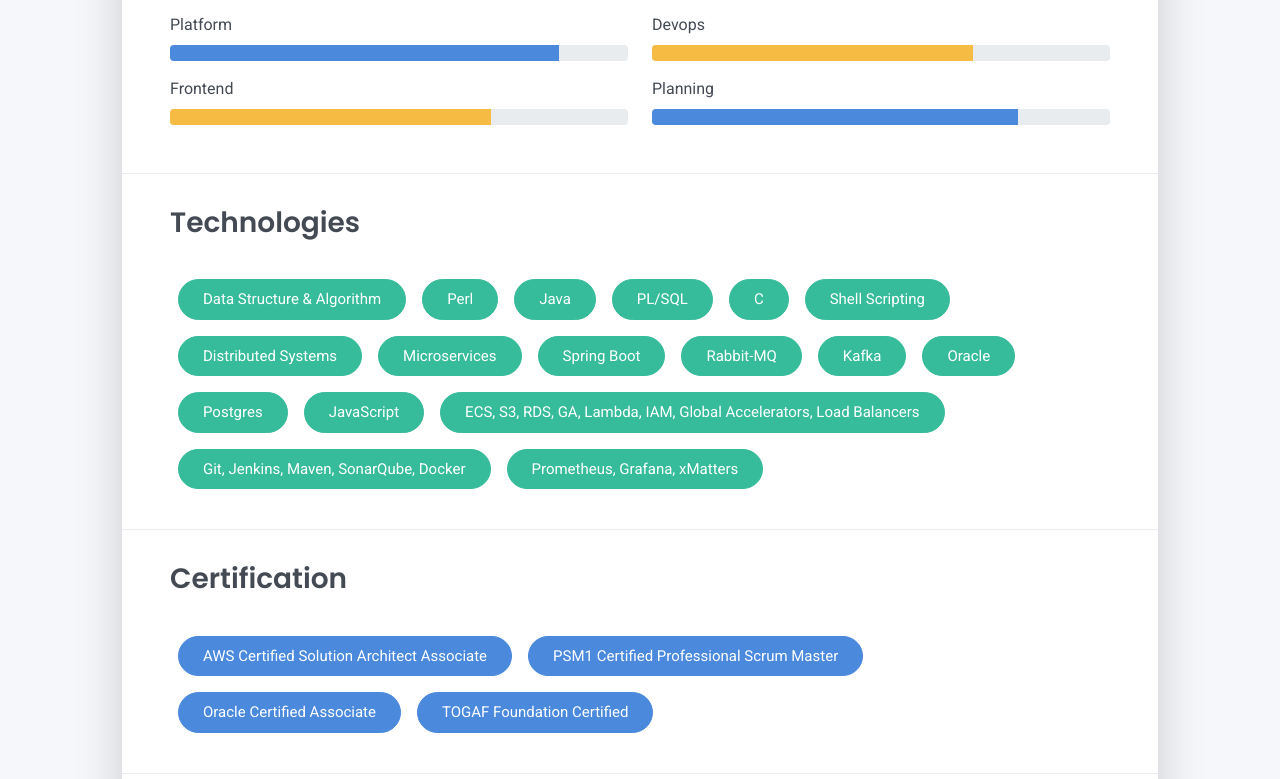
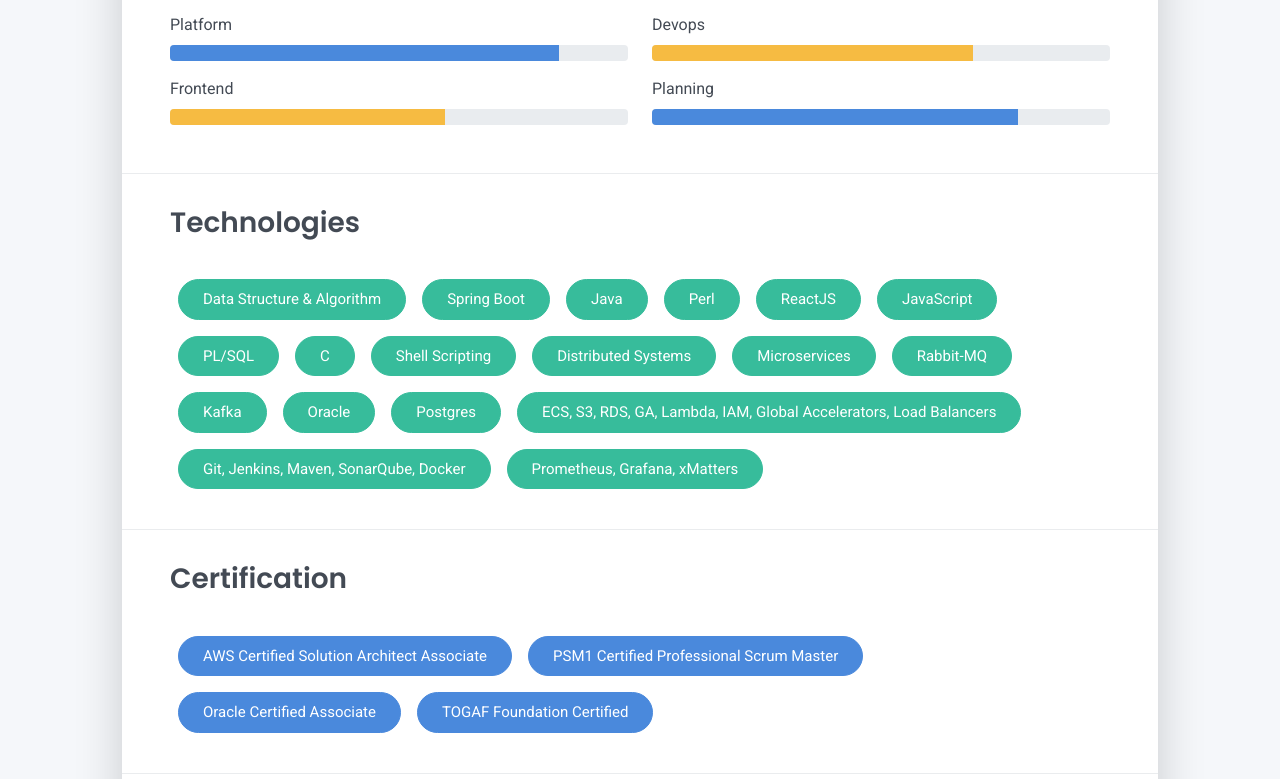
Before and after one commit to Thirugnanasambandar/thirugnanasambandar.github.io, a plain HTML site: page about/about.html in a window 1280 px wide. Shown: the part 928-1707 px from the top of the page. Drawn offline with Linux system fonts and the light colour scheme.

Commit message:
Update about.html
chng

```diff
--- a/about/about.html
+++ b/about/about.html
@@ -117,7 +117,7 @@
         </div>
         <div class="mb-2"><span>Frontend</span>
           <div class="progress my-1">
-            <div class="progress-bar bg-warning" role="progressbar" data-aos="zoom-in-right" data-aos-delay="300" data-aos-anchor=".skills-section" style="width: 70%" aria-valuenow="70" aria-valuemin="0" aria-valuemax="100"></div>
+            <div class="progress-bar bg-warning" role="progressbar" data-aos="zoom-in-right" data-aos-delay="300" data-aos-anchor=".skills-section" style="width: 60%" aria-valuenow="70" aria-valuemin="0" aria-valuemax="100"></div>
           </div>
         </div>
       </div>
@@ -145,19 +145,20 @@
     <h2 class="h3 mb-3">Technologies</h2>
     <div class="btn-toolbar ">
       <button type="button" class="btn btn-success m-1">Data Structure &amp; Algorithm</button>
+      <button type="button" class="btn btn-success m-1">Spring Boot </button>
+      <button type="button" class="btn btn-success m-1">Java </button>
       <button type="button" class="btn btn-success m-1">Perl</button>
-      <button type="button" class="btn btn-success m-1">Java </button>
+      <button type="button" class="btn btn-success m-1">ReactJS</button>
+      <button type="button" class="btn btn-success m-1">JavaScript</button>
       <button type="button" class="btn btn-success m-1">PL/SQL</button>
       <button type="button" class="btn btn-success m-1">C</button>
       <button type="button" class="btn btn-success m-1">Shell Scripting</button>
       <button type="button" class="btn btn-success m-1">Distributed Systems </button>
       <button type="button" class="btn btn-success m-1">Microservices </button>
-      <button type="button" class="btn btn-success m-1">Spring Boot </button>
       <button type="button" class="btn btn-success m-1">Rabbit-MQ </button>
       <button type="button" class="btn btn-success m-1">Kafka </button>
       <button type="button" class="btn btn-success m-1">Oracle </button>
       <button type="button" class="btn btn-success m-1">Postgres </button>
-      <button type="button" class="btn btn-success m-1">JavaScript </button>
       <button type="button" class="btn btn-success m-1">ECS, S3, RDS, GA, Lambda, IAM, Global Accelerators, Load
           Balancers </button>
       <button type="button" class="btn btn-success m-1">Git, Jenkins, Maven, SonarQube, Docker </button>
```
